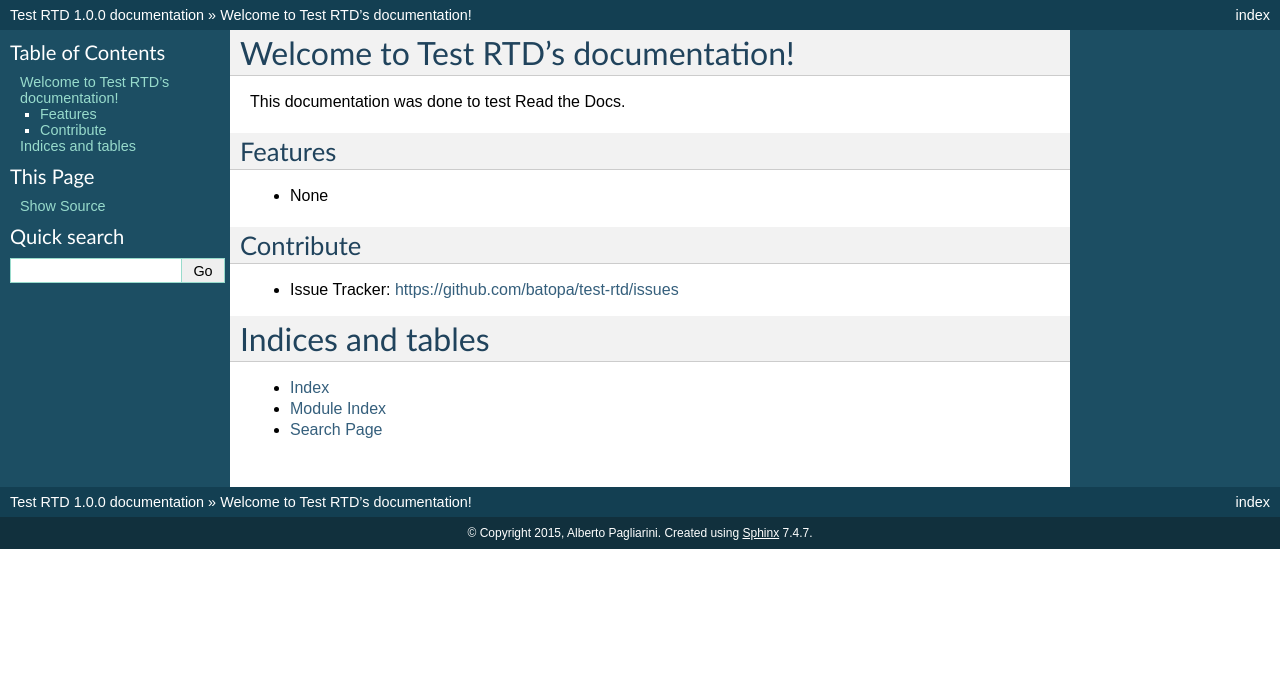
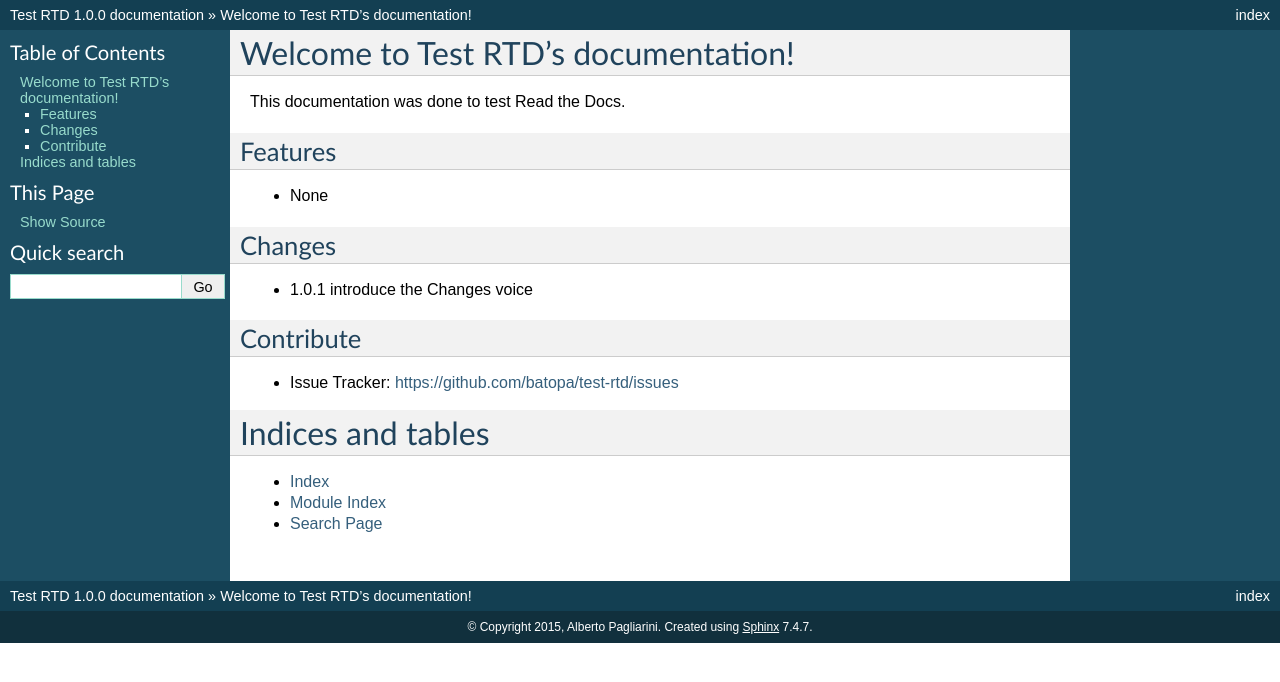
Before and after one commit to batopa/test-rdt, a Sphinx documentation site: the page built from docs/index.rst, in a window 1280 px wide. Shown: the top 682 px of the page. Built offline with Sphinx 7.4.7, drawn with Linux system fonts in a browser that asks for light colours.

Commit message:
introduce changes

```diff
--- a/docs/index.rst
+++ b/docs/index.rst
@@ -12,6 +12,11 @@ Features
 --------
 
 - None
+
+Changes
+-------
+
+- 1.0.1 introduce the Changes voice
 
 Contribute
 ----------
```
